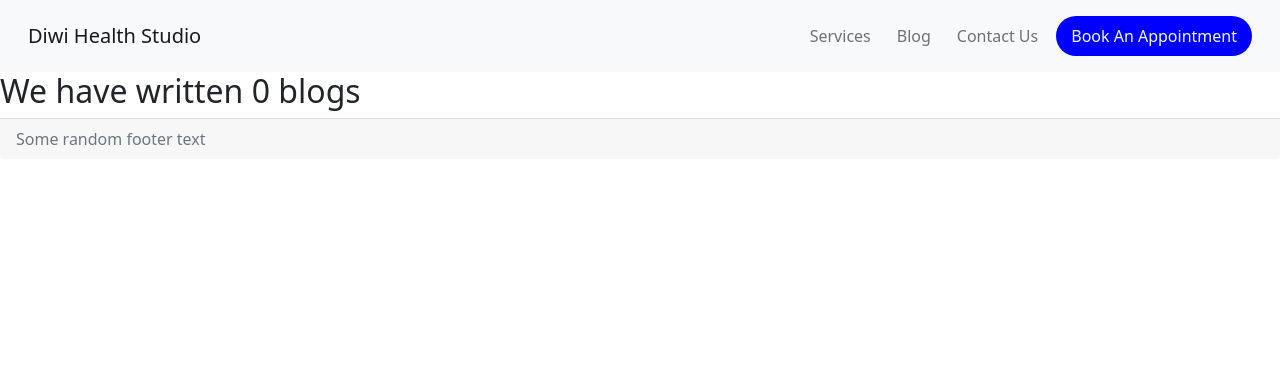
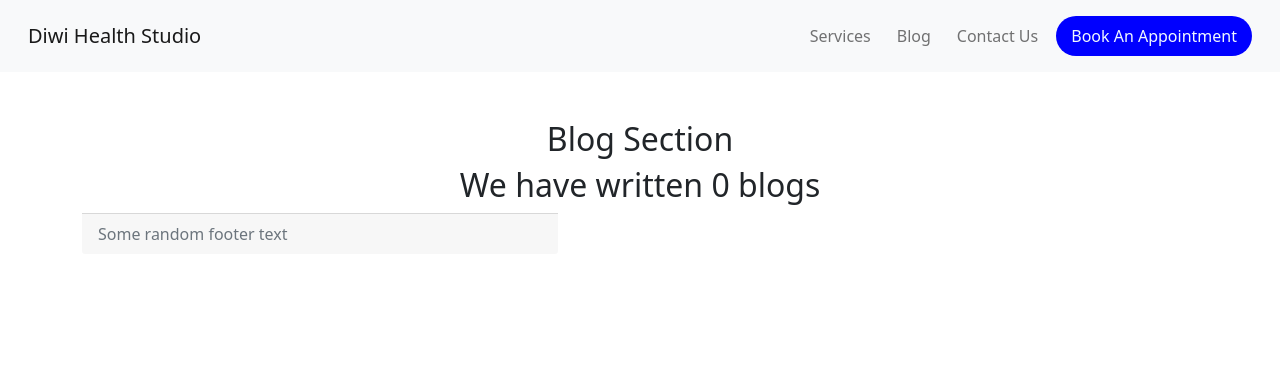
Before and after one commit to advanced-bencoding/diwi-health-studio-webapp, a Django app: page /blog/ in a window 1280 px wide. Shown: the top 372 px of the page. Run offline with Django 3.2, Linux system fonts and the light colour scheme; data that the repository does not hold is empty; parts of the project's set-up code (start-up, migrations or seed data) failed here and were passed over.

Commit message:
bootstrap blog

```diff
--- a/blog/templates/blog/all_blogs.html
+++ b/blog/templates/blog/all_blogs.html
@@ -1,17 +1,53 @@
 {% extends 'base.html' %}
 
+
+
+
+<!doctype html>
+<html lang="en">
+  <head>
+      <meta charset="utf-8">
+    <meta name="viewport" content="width=device-width, initial-scale=1">
+
+
+    <link href="https://cdn.jsdelivr.net/npm/bootstrap@5.1.3/dist/css/bootstrap.min.css" rel="stylesheet" integrity="sha384-1BmE4kWBq78iYhFldvKuhfTAU6auU8tT94WrHftjDbrCEXSU1oBoqyl2QvZ6jIW3" crossorigin="anonymous">
+
+    <title>Hello, world!</title>
+  </head>
+  <body>
+
+<section>
     {% block content %}
-
-<h2>We have written {{ blogs.count }} blogs</h2>
-
+<div class ="blog-sec">
+<div class ="container">
+<div class="row">
+<div class="col-lg-12">
+<h2 class ="text-center pt-5 pb-10">Blog Section</h2>
+<h2 class ="text-center">We have written {{ blogs.count }} blogs</h2>
+</div>
+</div>
+<div class = "row">
+        <div class="cards" style="width:500px">
         {% for blog in blogs reversed %}
 
         <a href="{% url 'detail' blog.id %}"><h2>{{ blog.title }}</h2></a>
         <h5>{{ blog.date }}</h5>
-<img src="{{ blog.image.url }}" width="400px">
+        <img src="{{ blog.image.url }}" width="200px" >
         <p>{{ blog.description|truncatechars:100 }}</p>
 
 
         {% endfor %}
 
         {% endblock %}
+
+	    </div>
+
+</div>
+
+
+
+    <script src="https://cdn.jsdelivr.net/npm/bootstrap@5.1.3/dist/js/bootstrap.bundle.min.js" integrity="sha384-ka7Sk0Gln4gmtz2MlQnikT1wXgYsOg+OMhuP+IlRH9sENBO0LRn5q+8nbTov4+1p" crossorigin="anonymous"></script>
+
+
+  </body>
+</html>
```
Lines whose indentation alone changed are shown as unchanged.
